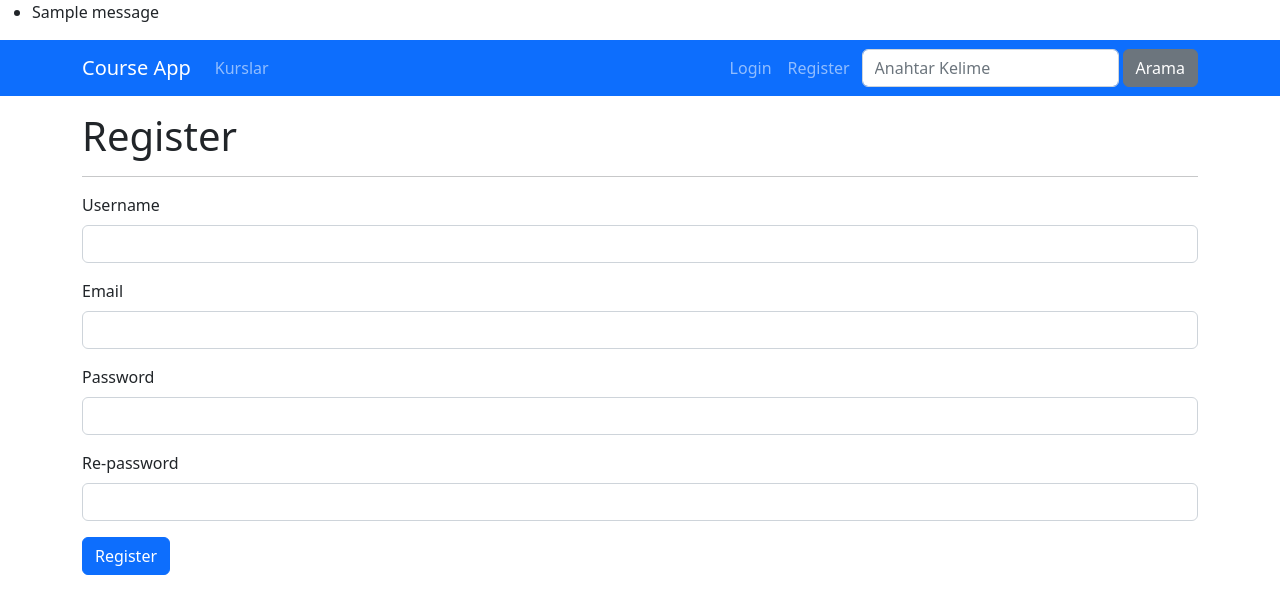
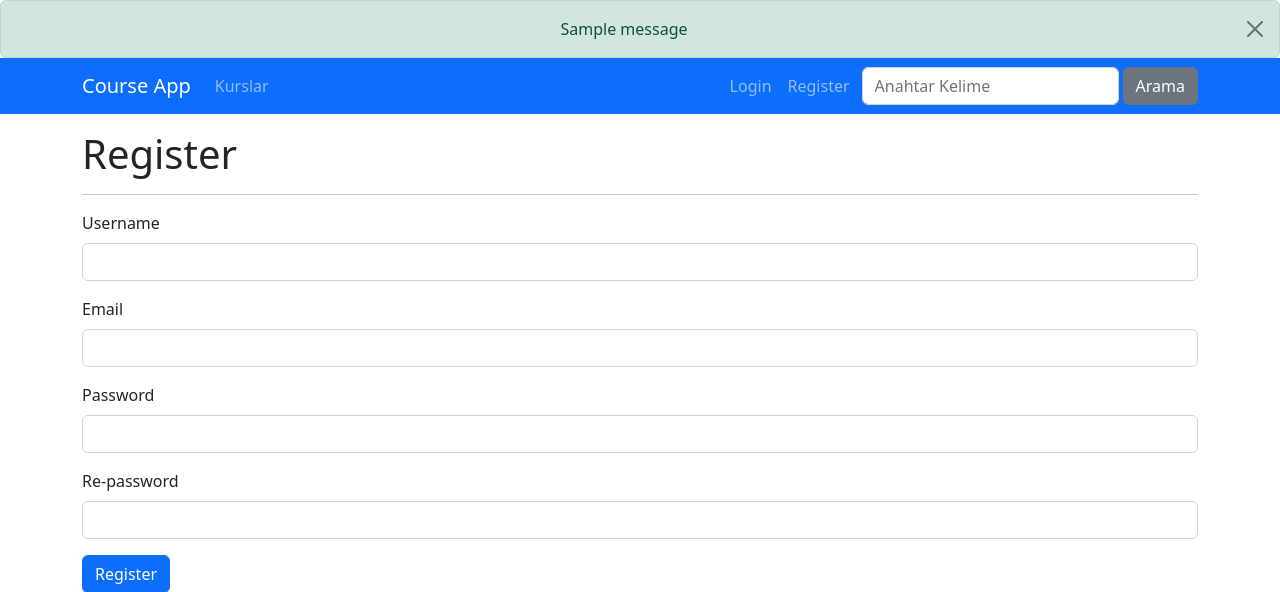
Before and after one commit to gonulpolat/Django-ile-Web-Gelistirme-Sadik-Turan, a Django app: page /account/register in a window 1280 px wide. Shown: the top 592 px of the page. Run offline with Django 4.2, Linux system fonts and the light colour scheme; one stand-in notice (Sample message) is shown; some libraries are stand-ins or nearby versions.

Commit message:
flash message'lar şekillerdirildi

```diff
--- a/templates/partials/_messages.html
+++ b/templates/partials/_messages.html
@@ -1,9 +1,10 @@
 {% if messages %}
-    <ul class="mesages">
+    <ul class="container-fluid p-0 m-0">
         {% for message in messages %}
-        <li {% if message.tags %} class="{{ message.tags }}" {% endif %}>
-            {{ message }}
-        </li>
+            <div class="alert {{ message.tags}} alert-dismissible fade show mb-0 text-center">
+                {{ message }}
+                <button type="button" class="btn-close" data-bs-dismiss="alert"></button>
+            </div>
         {% endfor %}
     </ul>
 {% endif %}
```
Also changed, not shown: CourseApp/settings.py (+9 -0 lines), db.sqlite3.
